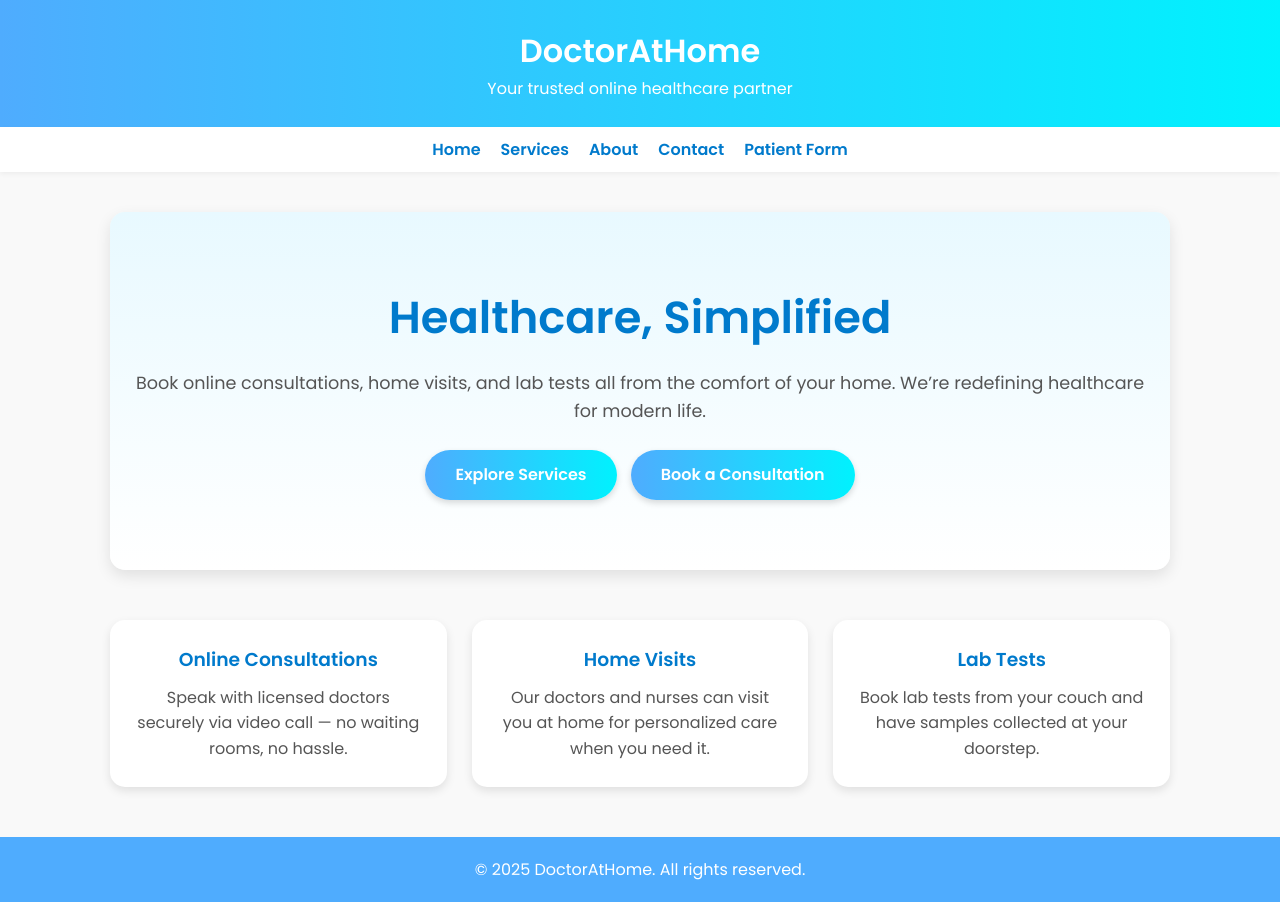
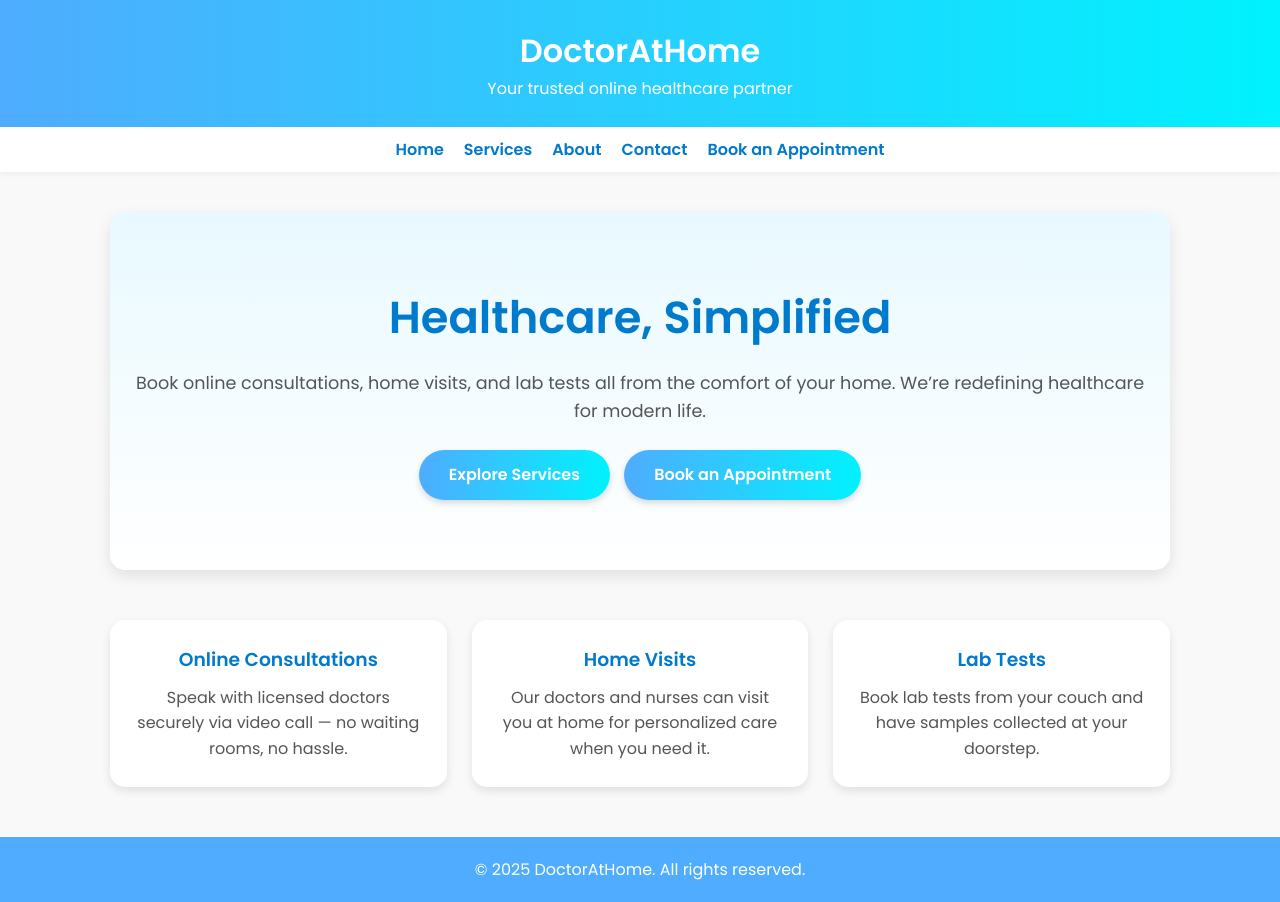
Before and after one commit to mjaskaran653/docathome-intro, a website: page public/index.html in a window 1280 px wide. Drawn offline with Linux system fonts and the light colour scheme.

Commit message:
Update index.html

```diff
--- a/public/index.html
+++ b/public/index.html
@@ -19,7 +19,7 @@
     <a href="services.html">Services</a>
     <a href="about.html">About</a>
     <a href="contact.html">Contact</a>
-    <a href="patient-form.html">Patient Form</a> <!-- ✅ Added -->
+    <a href="patient-form.html">Book an Appointment</a> <!-- ✅ Updated text -->
   </nav>
 
   <div class="container">
@@ -27,7 +27,7 @@
       <h1>Healthcare, Simplified</h1>
       <p>Book online consultations, home visits, and lab tests all from the comfort of your home. We’re redefining healthcare for modern life.</p>
       <a href="services.html" class="btn">Explore Services</a>
-      <a href="patient-form.html" class="btn" style="margin-left:10px;">Book a Consultation</a> <!-- ✅ New button -->
+      <a href="patient-form.html" class="btn" style="margin-left:10px;">Book an Appointment</a> <!-- ✅ Updated button -->
     </section>
 
     <div class="cards">
```
